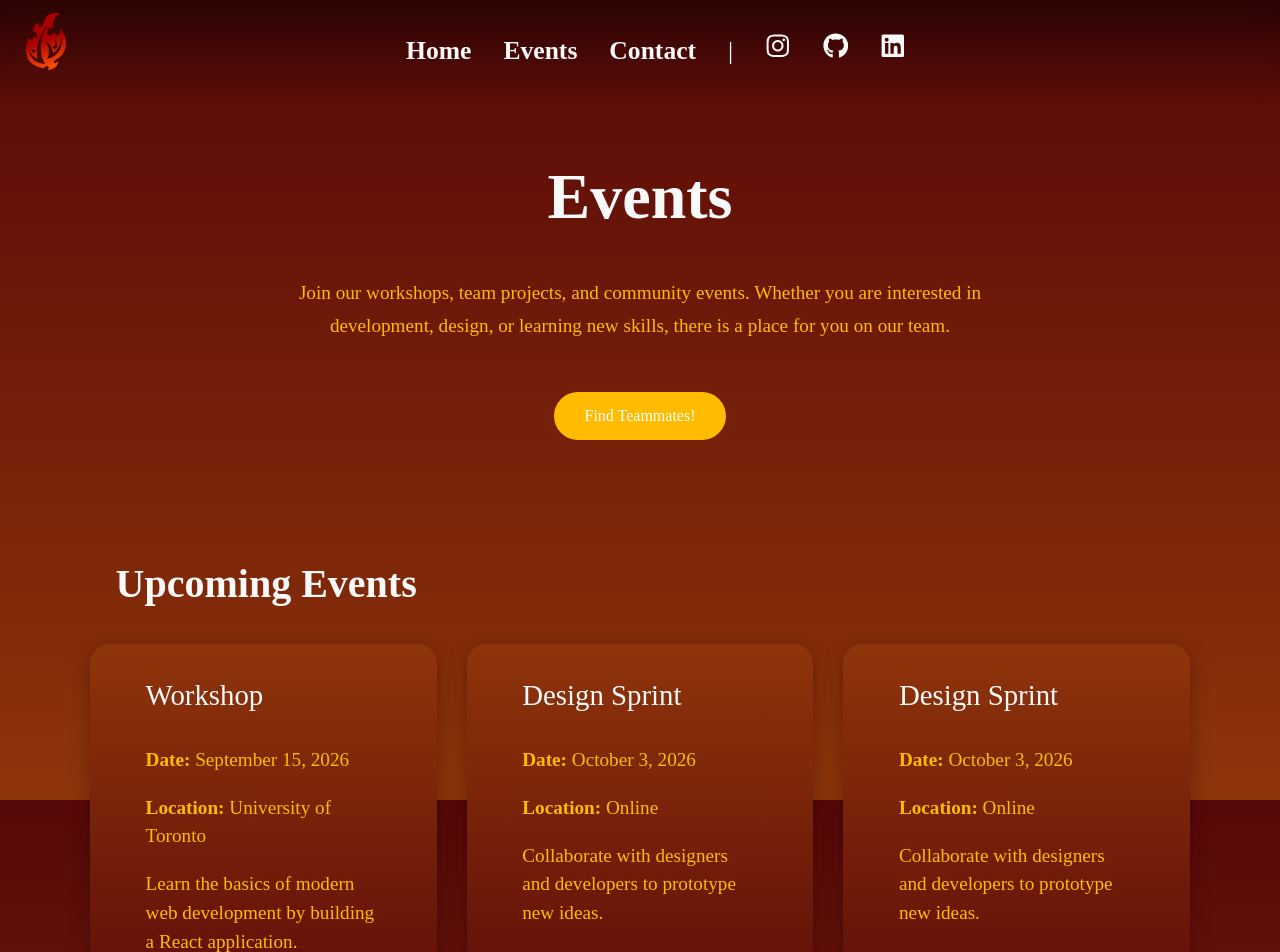
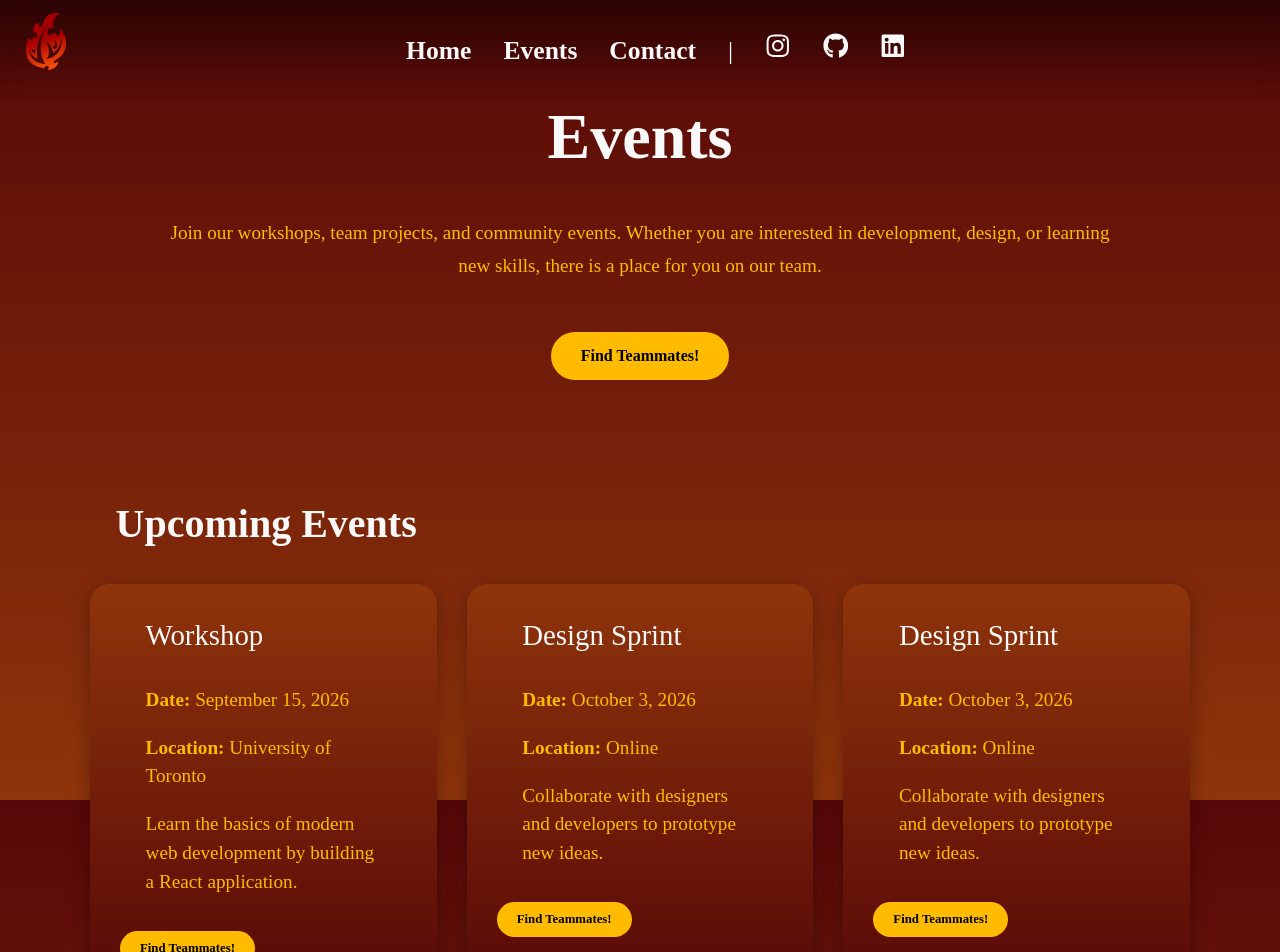
Before and after one commit to Arzelir/matchbox, a React (Vite) app in the folder client/: page /events in a window 1280 px wide. Shown: the top 952 px of the page. Built offline with nearby package versions, Linux system fonts and the light colour scheme.

Commit message:
Finalized most page layouts

```diff
--- /dev/null
+++ b/client/src/components/EventCard.css
@@ -0,0 +1,4 @@
+button {
+	background-color: #ffbb00;
+	font-weight: 600;
+}
--- a/client/src/components/EventCard.jsx
+++ b/client/src/components/EventCard.jsx
@@ -1,3 +1,6 @@
+import "./EventCard.css";
+import { Link } from "react-router-dom";
+
 export default function EventCard({ event }) {
 	return (
 		<div className="event-card">
@@ -13,7 +16,9 @@ export default function EventCard({ event }) {
 
 			<p>{event.description}</p>
 
-			<button>Learn More</button>
+			<Link to="/match">
+				<button>Find Teammates!</button>
+			</Link>
 		</div>
 	);
 }
--- a/client/src/pages/Allevents.css
+++ b/client/src/pages/Allevents.css
@@ -1,13 +1,12 @@
 .events-page {
 	min-height: 100vh;
-	padding: 60px;
 	display: flex;
 	flex-direction: column;
 	gap: 80px;
 }
 
 .events-intro {
-	max-width: 800px;
+	max-width: 80%;
 	margin: auto;
 	text-align: center;
 	display: flex;
@@ -37,8 +36,9 @@
 	border-radius: 30px;
 	cursor: pointer;
 	font-size: 1rem;
+	font-weight: 600;
 	background: #ffbb00;
-	color: white;
+	color: black;
 	transition: transform 0.2s;
 }
 
--- a/client/src/pages/Match.jsx
+++ b/client/src/pages/Match.jsx
@@ -1,102 +1,60 @@
+import "./Match.css";
 import { useEffect, useState } from "react";
 import { HiX, HiCheck } from "react-icons/hi";
 import { getMatches, addUserToTeam } from "../services/api";
 
-
 function MatchPage() {
-
 	const eventId = 1; // whichever event is being matched
 
 	const [players, setPlayers] = useState([]);
 	const [currentIndex, setCurrentIndex] = useState(0);
 
-
 	useEffect(() => {
-
-        getMatches(eventId)
-            .then(data => {
+		getMatches(eventId).then((data) => {
 			setPlayers(data);
 		});
-
 	}, []);
-
 
 	const currentMatch = players[currentIndex];
 
-
 	async function handleChoice() {
-
 		if (!currentMatch) return;
 
-
-        await addUserToTeam(
-            currentMatch.user_id,
-            eventId
-        );
-
+		await addUserToTeam(currentMatch.user_id, eventId);
 
 		// move to next player
 		setCurrentIndex(currentIndex + 1);
 	}
 
-
 	if (!currentMatch) {
 		return <h1>No more players</h1>;
 	}
 
-
 	return (
-
 		<main className="match-page">
-
 			<div className="match-container">
-
 				<div className="match-image">
-                    <img
-                        src={currentMatch.picture_path}
-                        alt={currentMatch.name}
-                    />
+					<img src={currentMatch.picture_path} alt={currentMatch.name} />
 				</div>
 
+				<div className="match-sidebar">
+					<section className="match-info">
+						<h1>{currentMatch.name}</h1>
 
-                <div className="match-sidebar">
-
-                    <section className="match-info">
-
-                        <h1>
-                            {currentMatch.name}
-                        </h1>
-
-                        <p>
-                            {currentMatch.description}
-                        </p>
-
+						<p>{currentMatch.description}</p>
 					</section>
 
-
 					<section className="match-buttons">
-
-                        <button
-                            className="reject-btn"
-                            onClick={handleChoice}
-                        >
+						<button className="reject-btn" onClick={handleChoice}>
 							<HiX />
 						</button>
 
-
-                        <button
-                            className="accept-btn"
-                            onClick={handleChoice}
-                        >
+						<button className="accept-btn" onClick={handleChoice}>
 							<HiCheck />
 						</button>
-
 					</section>
-
 				</div>
-
 			</div>
-
 		</main>
 	);
 }
```
Also changed, not shown: client/src/pages/Contact.css (+0 -11 lines). Lines whose indentation alone changed are shown as unchanged.
